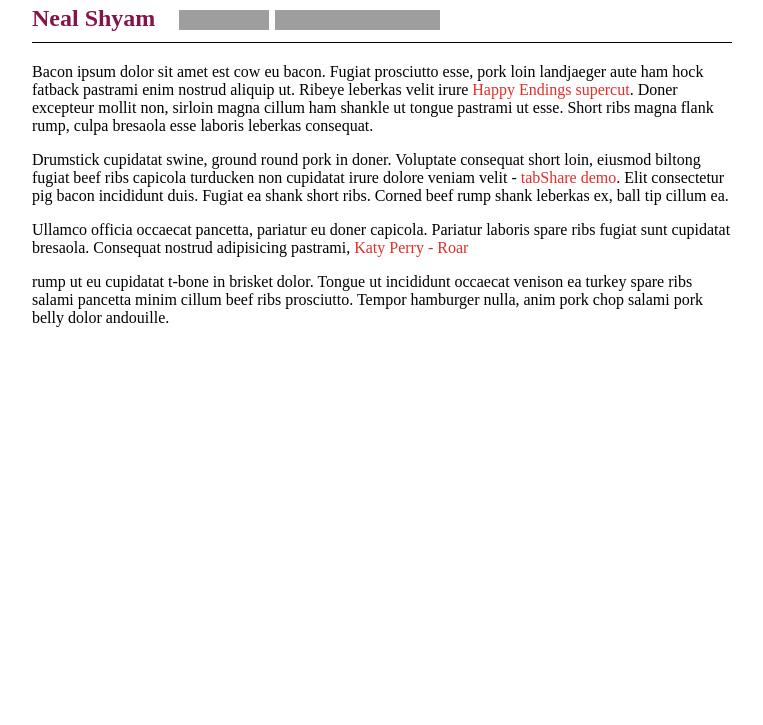
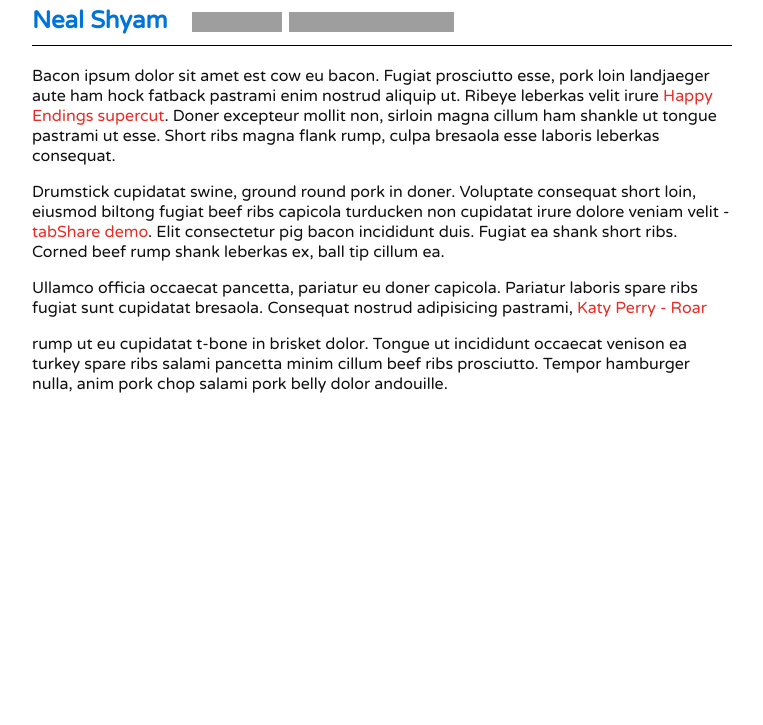
Before and after one commit to nealrs/YTHL, a plain HTML site: page index.html in a window 1280 px wide. Shown: the part 75-800 px from the top of the page, without its empty margins (258-1021 px from the left). Drawn offline with nearby package versions, Linux system fonts and the light colour scheme; grey boxes are pictures that could not be loaded.

Commit message:
font styling

```diff
--- a/index.html
+++ b/index.html
@@ -2,16 +2,22 @@
 <html>
 <head>
   <title>YouTube Hover Links</title>
-  <link href="//maxcdn.bootstrapcdn.com/font-awesome/4.1.0/css/font-awesome.min.css" rel="stylesheet">
-
+  <link href='http://fonts.googleapis.com/css?family=Varela+Round' rel='stylesheet' type='text/css'>
   <script src="//ajax.googleapis.com/ajax/libs/jquery/1.11.1/jquery.min.js"></script>
   <script src="fitvids.js"></script>
   <link href="ythl.css" rel="stylesheet">
   <script src="ythl.js"></script>
 
   <style>
-    body{max-width:700px; padding-left:20px; padding-right:20px; margin:auto;}
-    h1 a, h2 a{text-decoration:none; color:#85144B;}
+    body{
+      max-width:700px;
+      padding-left:20px;
+      padding-right:20px;
+      margin:auto;
+      color:#111111;
+			font-family: 'Varela Round', sans-serif;
+    }
+    h1 a, h2 a{text-decoration:none; color:#0074D9;}
     h1 a:hover, h2 a:hover{color:#e52d27;}
   </style>
 </head>
```
Also changed, not shown: 1 other file.
